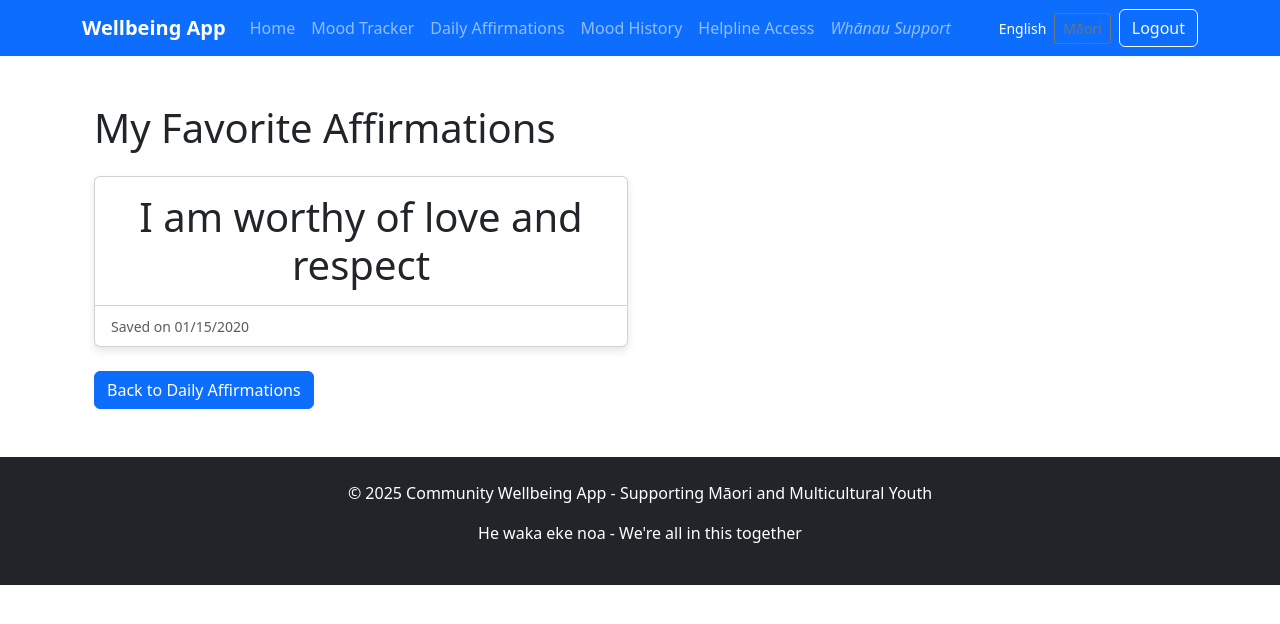
After one commit to Rabin20/wellbeing_project, a Django app: page /affirmations/favorites/ in a window 1280 px wide. The commit adds this page. Shown: the top 624 px of the page. Run offline with Django 5.2, Linux system fonts and the light colour scheme; a user stored in the database is signed in; data comes from the database, SQL or seed files in the repository; both versions use the stored data as it was after the commit; tables that the repository leaves empty hold one stand-in row (values such as "Sample post").

Commit message:
Add Favorite Affirmation feature with saving and viewing functionality; implement related affirmations in Journal Entry

```diff
--- a/wellbeing_app/models.py
+++ b/wellbeing_app/models.py
@@ -53,6 +53,21 @@ class Affirmation(models.Model):
     def __str__(self):
         return f"{self.text[:50]}... ({self.get_language_display()})"
 
+class FavoriteAffirmation(models.Model):
+    user = models.ForeignKey(User, on_delete=models.CASCADE, verbose_name=_('user'))
+    affirmation = models.ForeignKey(Affirmation, on_delete=models.CASCADE, verbose_name=_('affirmation'))
+    saved_at = models.DateTimeField(auto_now_add=True, verbose_name=_('saved at'))
+    notes = models.TextField(blank=True, verbose_name=_('personal notes'))
+
+    class Meta:
+        verbose_name = _('Favorite Affirmation')
+        verbose_name_plural = _('Favorite Affirmations')
+        ordering = ['-saved_at']
+        unique_together = ('user', 'affirmation')  # Prevent duplicate favorites
+
+    def __str__(self):
+        return f"{self.user.username}'s favorite: {self.affirmation.text[:30]}..."
+
 class JournalEntry(models.Model):
     MOOD_CHOICES = MoodEntry.MOOD_CHOICES  # Reuse the same choices
 
@@ -72,6 +87,12 @@ class JournalEntry(models.Model):
         verbose_name=_('private entry'),
         help_text=_('Keep this entry visible only to you')
     )
+    related_affirmations = models.ManyToManyField(
+        Affirmation,
+        blank=True,
+        verbose_name=_('related affirmations'),
+        help_text=_('Affirmations that might relate to this journal entry')
+    )
 
     class Meta:
         verbose_name = _('Journal Entry')
--- /dev/null
+++ b/wellbeing_app/templates/affirmations/favorites.html
@@ -0,0 +1,35 @@
+{% extends "base.html" %}
+{% load i18n %}
+
+{% block content %}
+<div class="container mt-5">
+    <h1 class="mb-4">{% trans "My Favorite Affirmations" %}</h1>
+
+    {% if favorites %}
+    <div class="row">
+        {% for favorite in favorites %}
+        <div class="col-md-6 mb-4">
+            <div class="card h-100">
+                <div class="card-body text-center">
+                    <p class="card-text display-6">{{ favorite.affirmation.text }}</p>
+                </div>
+                <div class="card-footer bg-transparent">
+                    <small class="text-muted">
+                        {% trans "Saved on" %} {{ favorite.saved_at|date:"SHORT_DATE_FORMAT" }}
+                    </small>
+                </div>
+            </div>
+        </div>
+        {% endfor %}
+    </div>
+    {% else %}
+    <div class="alert alert-info">
+        {% trans "You haven't saved any affirmations yet." %}
+    </div>
+    {% endif %}
+
+    <a href="{% url 'affirmations' %}" class="btn btn-primary">
+        {% trans "Back to Daily Affirmations" %}
+    </a>
+</div>
+{% endblock %}
--- a/wellbeing_app/views.py
+++ b/wellbeing_app/views.py
@@ -2,15 +2,17 @@ from django.shortcuts import render, redirect
 from django.contrib.auth.forms import UserCreationForm
 from django.contrib.auth import login
 from .forms import MoodEntryForm, JournalEntryForm
-from .models import MoodEntry, JournalEntry
+from .models import MoodEntry, JournalEntry, Affirmation, FavoriteAffirmation
 from django.contrib.auth.decorators import login_required
 from django.views.generic import TemplateView, ListView
 from django.utils.translation import get_language, activate
 from django.http import JsonResponse
 from django.views.decorators.csrf import csrf_exempt
 import json
+import random
 from .utils.translation import BulkTranslator  # Import our translation utility
 from django.utils.translation import gettext_lazy as _
+from django.views.decorators.http import require_POST
 
 
 def home(request):
@@ -157,15 +159,39 @@ class DailyAffirmationsView(TemplateView):
 
     def get_context_data(self, **kwargs):
         context = super().get_context_data(**kwargs)
-        context['affirmations'] = [
-            _("I am worthy of love and respect"),
-            _("I am capable of achieving my goals"),
-            _("My challenges help me grow"),
-            _("I choose to focus on what I can control"),
-            _("I am enough just as I am"),
-            _("I welcome positivity into my life")
-        ]
+        current_language = self.request.LANGUAGE_CODE
+        affirmations = Affirmation.objects.filter(
+            active=True,
+            language=current_language
+        )
+        if affirmations.count() >= 6:
+            context['affirmations'] = random.sample(list(affirmations), 6)
+        else:
+            # Fallback to a predefined list if not enough affirmations
+            context['affirmations'] = affirmations
         return context
+@login_required
+@require_POST
+def save_favorite(request):
+    affirmation_text = request.POST.get('affirmation')
+    if not affirmation_text:
+        return JsonResponse({'status': 'error'}, status=400)
+
+    # Get or create the affirmation
+    affirmation, created = Affirmation.objects.get_or_create(text=affirmation_text)
+
+    # Add to favorites if not already
+    fav, created = FavoriteAffirmation.objects.get_or_create(
+        user=request.user,
+        affirmation=affirmation
+    )
+
+    return JsonResponse({'status': 'added' if created else 'already_exists'})
+
+@login_required
+def favorite_affirmations(request):
+    favorites = FavoriteAffirmation.objects.filter(user=request.user)
+    return render(request, 'affirmations/favorites.html', {'favorites': favorites})
 
 class MoodHistoryView(ListView):
     template_name = 'mood_history/mood_history.html'
--- a/wellbeing_project/urls.py
+++ b/wellbeing_project/urls.py
@@ -2,7 +2,7 @@ from django.contrib import admin
 from django.urls import path, include
 from django.conf.urls.i18n import i18n_patterns
 from wellbeing_app import views
-from wellbeing_app.views import DailyAffirmationsView, MoodHistoryView, HelplineView
+from wellbeing_app.views import DailyAffirmationsView, MoodHistoryView, HelplineView, save_favorite, favorite_affirmations
 
 
 # Non-translated URLs (admin and language APIs)
@@ -15,6 +15,9 @@ urlpatterns = i18n_patterns(
     path('api/translate/', views.translate_bulk, name='translate_bulk'),
     path('api/set-language/', views.set_language_ajax, name='set_language_ajax'),
     path('affirmations/', DailyAffirmationsView.as_view(), name='affirmations'),
+    path('affirmations/save/', save_favorite, name='save_affirmation'),
+    path('affirmations/favorites/', favorite_affirmations, name='favorite_affirmations'),
+    path('save-favorite/', save_favorite, name='save_favorite'),
     path('mood-history/', MoodHistoryView.as_view(), name='mood_history'),
     path('helpline/', HelplineView.as_view(), name='helpline'),
     prefix_default_language=False
```
Also changed, not shown: wellbeing_app/static/js/affirmations.js (added, +28 -0 lines), wellbeing_app/templates/affirmations/affirmations.html (+15 -4 lines), db.sqlite3, wellbeing_app/migrations/0002_journalentry_related_affirmations_and_more.py (added), wellbeing_app/migrations/0003_add_affirmations.py (added), wellbeing_app/migrations/0004_merge_20250624_0733.py (added).
